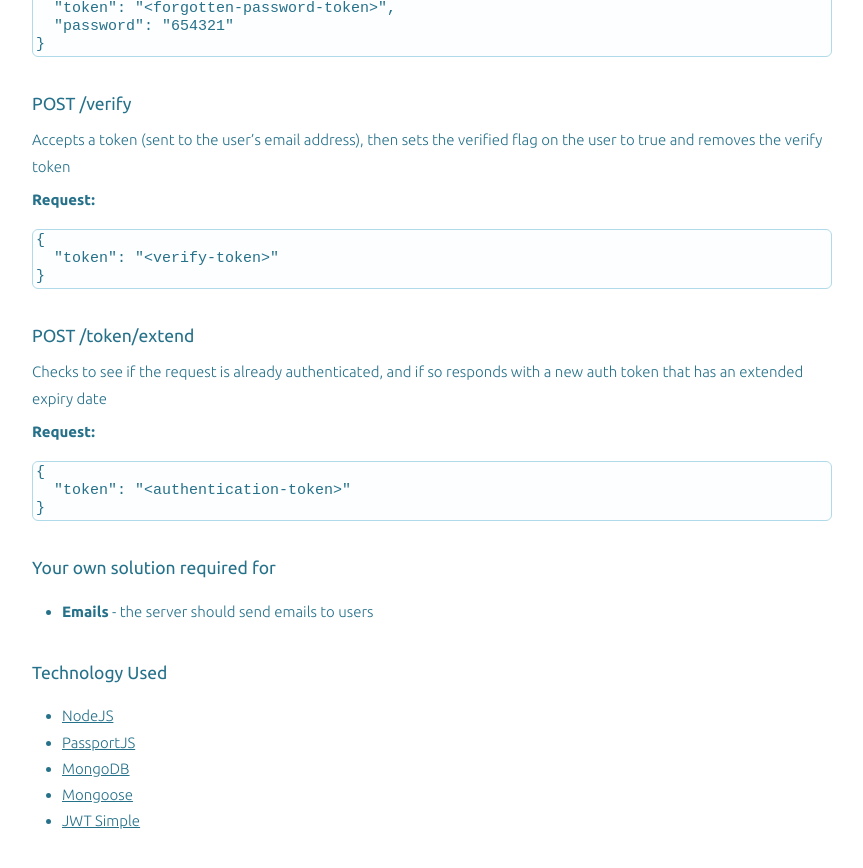
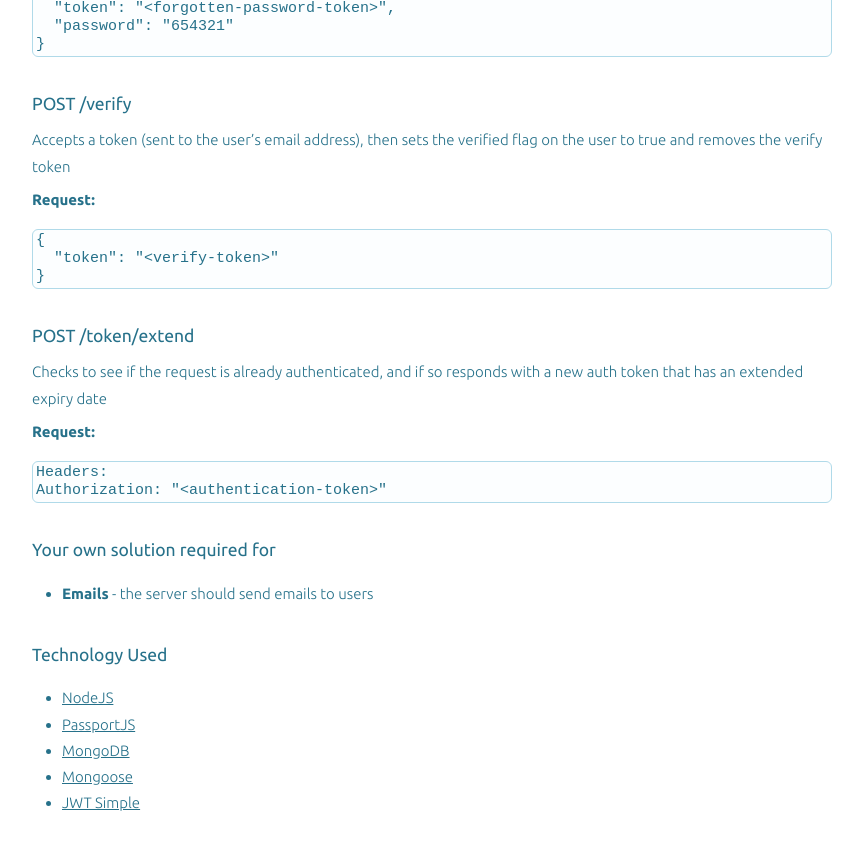
Before and after one commit to andmarkan/GrumpyWizards.github.io, a Jekyll site: the page built from _posts/2015-02-02-darklord.markdown, in a window 1280 px wide and 900 px high, scrolled down 1933 px. Shown: the top 868 px of the window, without its empty margins (208-1071 px from the left). Built offline with Jekyll 4.4.1, drawn with Linux system fonts in a browser that asks for light colours.

Commit message:
Update 2015-02-02-darklord.markdown

```diff
--- a/_posts/2015-02-02-darklord.markdown
+++ b/_posts/2015-02-02-darklord.markdown
@@ -89,9 +89,8 @@ Checks to see if the request is already authenticated, and if so responds with a
 
 **Request:**
 
-    {
-      "token": "<authentication-token>"
-    }
+	Headers:
+	Authorization: "<authentication-token>"
 
 
 ### Your own solution required for
```
